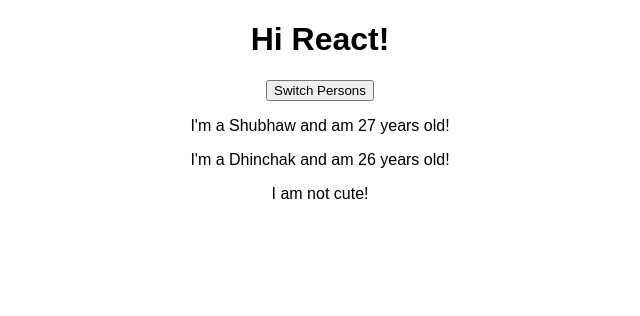
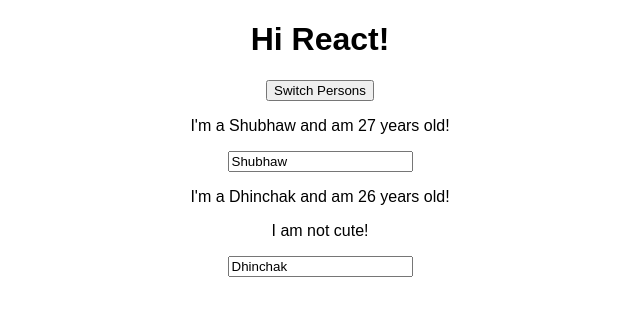
Before and after one commit to shubhaw/react-complete-guide, a React (Create React App) app: page / in a window 1280 px wide. Shown: the top 316 px of the page, without its empty margins (320-960 px from the left). Built offline with nearby package versions, Linux system fonts and the light colour scheme.

Commit message:
till lecture 46

```diff
--- a/src/App.js
+++ b/src/App.js
@@ -10,11 +10,20 @@
     ]
   };
 
-  switchPersonHandler = () => {
+  switchPersonHandler = (newName1, newName2) => {
     this.setState({
       persons: [
-        { name: 'Dhinchak', age: '26' },
-        { name: 'Shubhaw', age: '27' }
+        { name: newName1, age: 26 },
+        { name: newName2, age: 27 }
+      ]
+    });
+  }
+
+  nameChangeHandler = (event) => {
+    this.setState({
+      persons: [
+        { name: 'Shubhaw', age: 27 },
+        { name: event.target.value, age: 26 }
       ]
     });
   }
@@ -23,9 +32,15 @@
     return (
       <div className="App">
         <h1>Hi React!</h1>
-        <button onClick={this.switchPersonHandler}>Switch Persons</button>
+        <button onClick={() => this.switchPersonHandler('Dhinchak!', 'Shubhaw!')}>Switch Persons</button>
         <Person name={this.state.persons[0].name} age={this.state.persons[0].age} />
-        <Person name={this.state.persons[1].name} age={this.state.persons[1].age}>I am not cute!</Person>
+        <Person
+          name={this.state.persons[1].name}
+          age={this.state.persons[1].age}
+          click={this.switchPersonHandler.bind(this, 'Dhinchak', 'Shubhaw')}
+          change={this.nameChangeHandler}
+          >
+            I am not cute!</Person>
       </div>
     );
   }
--- a/src/Person/Person.js
+++ b/src/Person/Person.js
@@ -3,8 +3,9 @@
 const person = (props) => {
     return (
         <div>
-            <p>I'm a {props.name} and am {props.age} years old!</p>
+            <p onClick={props.click}>I'm a {props.name} and am {props.age} years old!</p>
             <p>{props.children}</p>
+            <input type="text" onChange={props.change} value={props.name} />
         </div>
     )
 };
```
